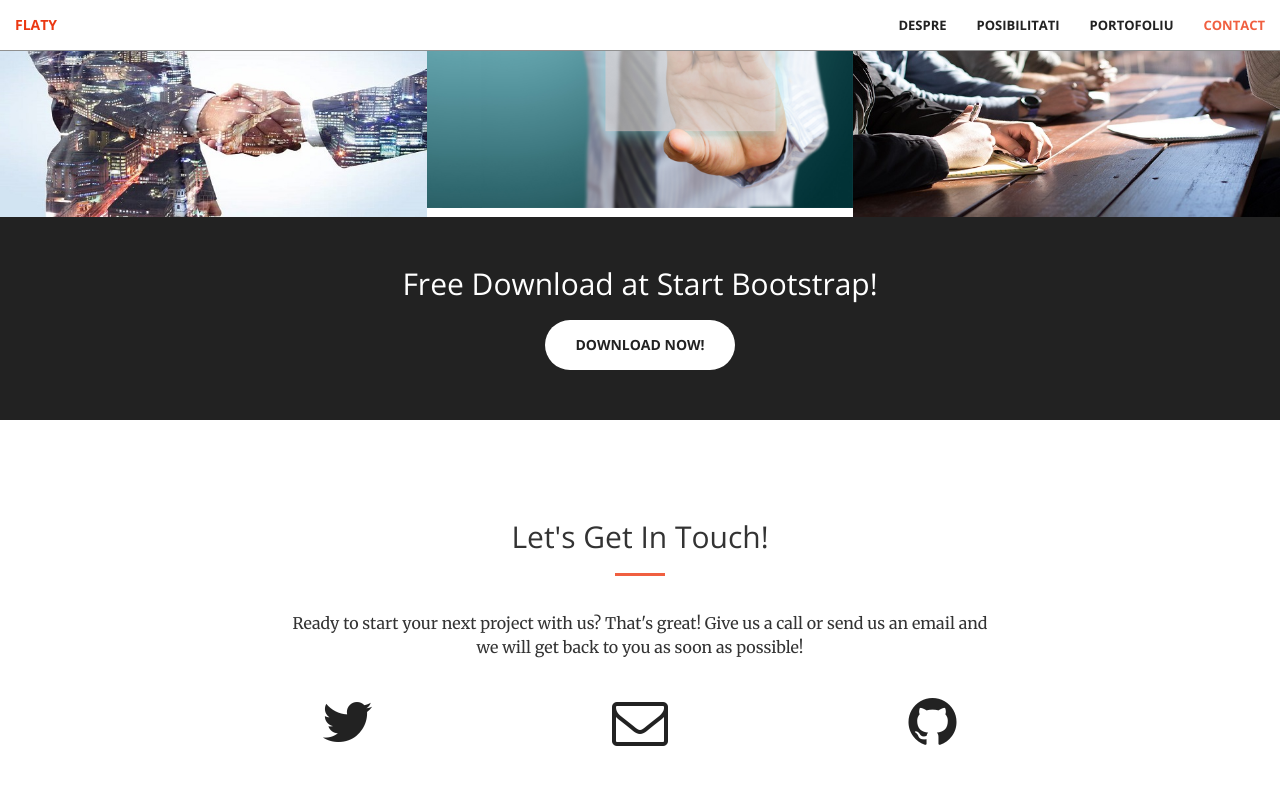
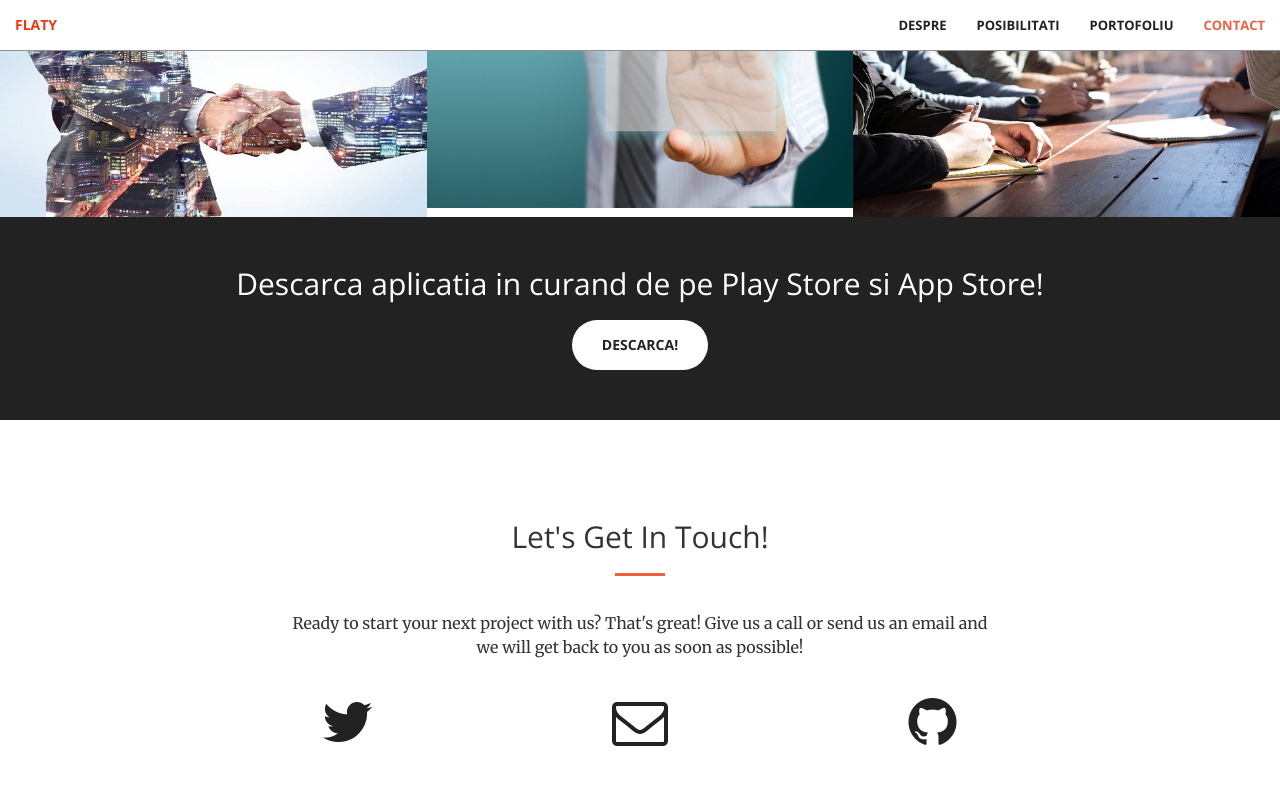
Before and after one commit to rptoma/Flaty-landing-page-2, a Jekyll site: the page built from index.html, in a window 1280 px wide and 900 px high, scrolled down 2171 px. Shown: the top 785 px of the window. Built offline with Jekyll 4.4.1, drawn with Linux system fonts in a browser that asks for light colours.

Commit message:
Updated '_includes/aside.html' via CloudCannon

```diff
--- a/_includes/aside.html
+++ b/_includes/aside.html
@@ -1,8 +1,8 @@
   <aside class="bg-dark">
       <div class="container text-center">
           <div class="call-to-action">
-              <h2>Free Download at Start Bootstrap!</h2>
-              <a href="#" class="btn btn-default btn-xl wow tada">Download Now!</a>
+              <h2>Descarca aplicatia in curand de pe Play Store si App Store!</h2>
+              <a href="#" class="btn btn-default btn-xl wow tada">Descarca!</a>
           </div>
       </div>
   </aside>
```
